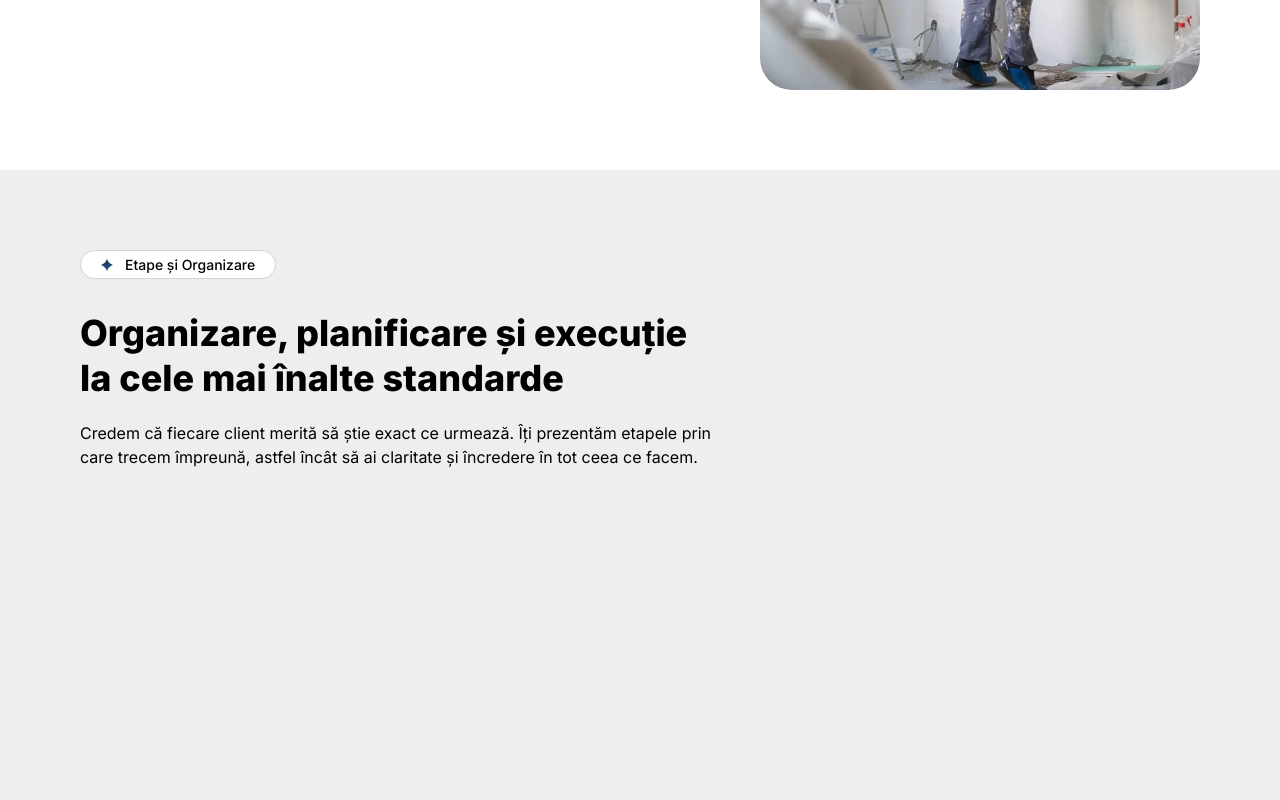
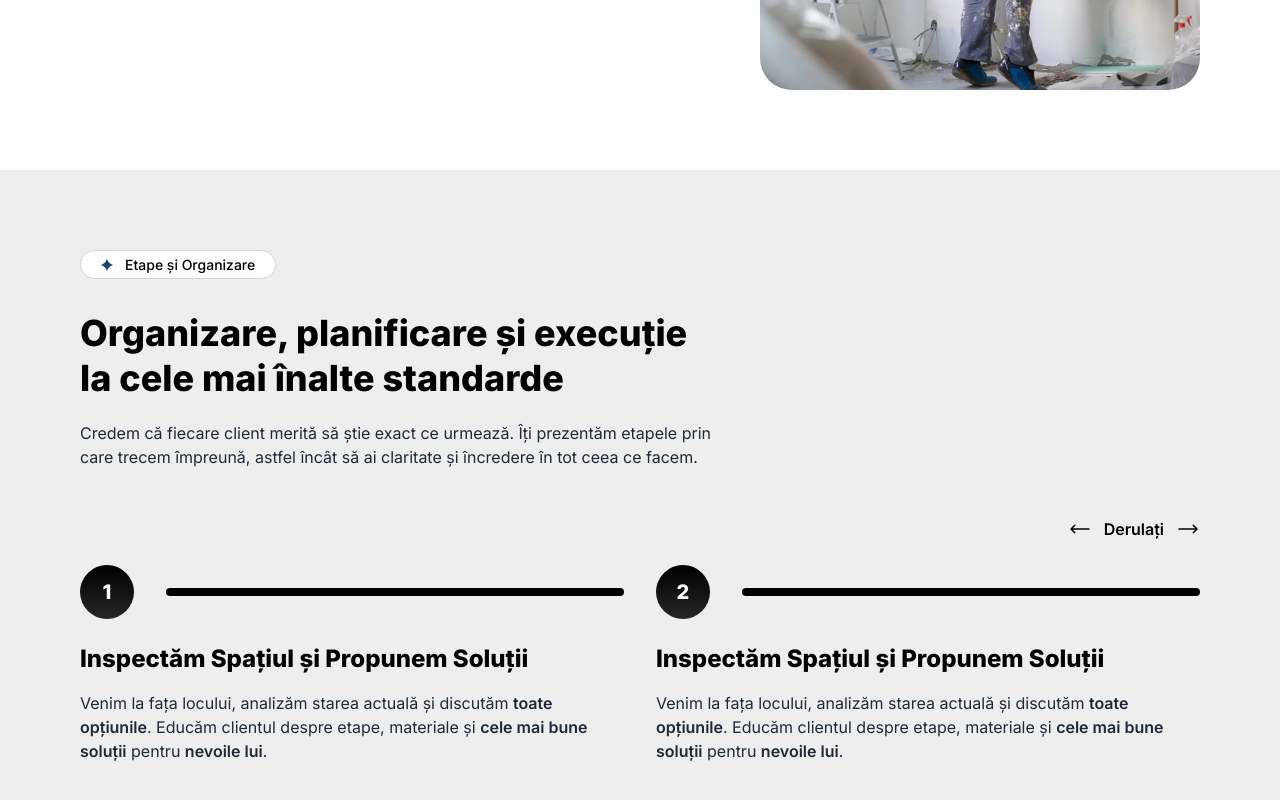
Before and after one commit to Glassto/venncoat, a React (Vite) app: page / in a window 1280 px wide. Shown: the part 1956-2756 px from the top of the page. Before the commit the page ends 2505 px from the top, so only its background shows below. Built offline with nearby package versions, Linux system fonts and the light colour scheme.

Commit message:
Implemented the foundation of the Steps component

```diff
--- a/src/sections/Steps.jsx
+++ b/src/sections/Steps.jsx
@@ -1,5 +1,9 @@
 import React from "react";
 import Badge from "../components/Badge";
+import {
+  ArrowLongLeftIcon,
+  ArrowLongRightIcon,
+} from "@heroicons/react/24/outline";
 
 const Steps = () => {
   return (
@@ -7,7 +11,8 @@ const Steps = () => {
       <div className="section-header">
         <Badge content={"Etape și Organizare"} />
         <h1 className="section-title">
-          Organizare, planificare și execuție la cele mai înalte standarde
+          Organizare, planificare și execuție <br /> la cele mai înalte
+          standarde
         </h1>
         <p className="section-description">
           Credem că fiecare client merită să știe exact ce urmează. Îți
@@ -15,6 +20,50 @@ const Steps = () => {
           claritate și încredere în tot ceea ce facem.
         </p>
       </div>
+      <div className="steps-cards-container">
+        <div className="interaction">
+          <div className="ping"></div>
+          <ArrowLongLeftIcon className="size-6" />
+          <p>Derulați</p>
+          <ArrowLongRightIcon className="size-6" />
+        </div>
+        <div className="steps-cards no-scrollbar">
+          <div className="step-card">
+            <div className="step-number">
+              <div className="step-badge">1</div>
+              <div className="step-bar"></div>
+            </div>
+            <div className="step-header">
+              <h2 className="step-title">
+                Inspectăm Spațiul și Propunem Soluții
+              </h2>
+              <p className="step-description">
+                Venim la fața locului, analizăm starea actuală și discutăm{" "}
+                <span>toate opțiunile</span>. Educăm clientul despre etape,
+                materiale și <span>cele mai bune soluții</span> pentru{" "}
+                <span>nevoile lui</span>.
+              </p>
+            </div>
+          </div>
+          <div className="step-card">
+            <div className="step-number">
+              <div className="step-badge">2</div>
+              <div className="step-bar"></div>
+            </div>
+            <div className="step-header">
+              <h2 className="step-title">
+                Inspectăm Spațiul și Propunem Soluții
+              </h2>
+              <p className="step-description">
+                Venim la fața locului, analizăm starea actuală și discutăm{" "}
+                <span>toate opțiunile</span>. Educăm clientul despre etape,
+                materiale și <span>cele mai bune soluții</span> pentru{" "}
+                <span>nevoile lui</span>.
+              </p>
+            </div>
+          </div>
+        </div>
+      </div>
     </section>
   );
 };
--- a/src/styles/index.css
+++ b/src/styles/index.css
@@ -74,6 +74,10 @@
 
   .section-title {
     @apply mt-8 mb-5 text-4xl leading-tight font-extrabold;
+  }
+
+  .section-description {
+    @apply text-gray-800;
   }
 }
 
@@ -211,7 +215,7 @@
       @apply font-semibold;
 
       span {
-        @apply mt-1 block text-sm font-normal;
+        @apply mt-1 block text-sm font-normal text-gray-800;
       }
     }
   }
@@ -222,6 +226,59 @@
   .steps-container {
     @apply bg-background px-20 py-20;
   }
+
+  .steps-cards-container {
+    @apply mt-12 flex w-full flex-col;
+  }
+
+  .interaction {
+    @apply mb-6 flex items-center justify-end gap-3;
+
+    p {
+      @apply font-semibold;
+    }
+
+    .ping {
+      @apply mr-3 h-2 w-2 animate-ping rounded-full bg-red-600;
+    }
+  }
+
+  .steps-cards {
+    @apply flex max-w-full snap-x snap-mandatory flex-nowrap gap-8 overflow-x-auto will-change-scroll;
+  }
+
+  .step-card {
+    @apply flex min-w-90 snap-start snap-always scroll-ml-1 flex-col;
+  }
+
+  .step-number {
+    @apply mb-6 flex items-center gap-8;
+  }
+
+  .step-badge {
+    @apply flex h-[54px] min-w-[54px] items-center justify-center rounded-full text-xl font-extrabold text-white;
+    background: var(--color-modern-dark-gradient);
+  }
+
+  .step-bar {
+    @apply h-2 w-full rounded-full bg-black;
+  }
+
+  .step-header {
+    @apply w-full;
+  }
+
+  .step-title {
+    @apply text-2xl font-extrabold;
+  }
+
+  .step-description {
+    @apply my-4 text-gray-800;
+
+    span {
+      @apply font-semibold;
+    }
+  }
 }
 
 /* ===== UTILITARE ===== */
@@ -229,4 +286,14 @@
   .centered-badge {
     @apply mx-auto;
   }
+
+  /* Hide scrollbar for Chrome, Safari, and Opera */
+  .no-scrollbar::-webkit-scrollbar {
+    display: none;
+  }
+  /* Hide scrollbar for IE, Edge, and Firefox */
+  .no-scrollbar {
+    -ms-overflow-style: none; /* IE and Edge */
+    scrollbar-width: none; /* Firefox */
+  }
 }
```
